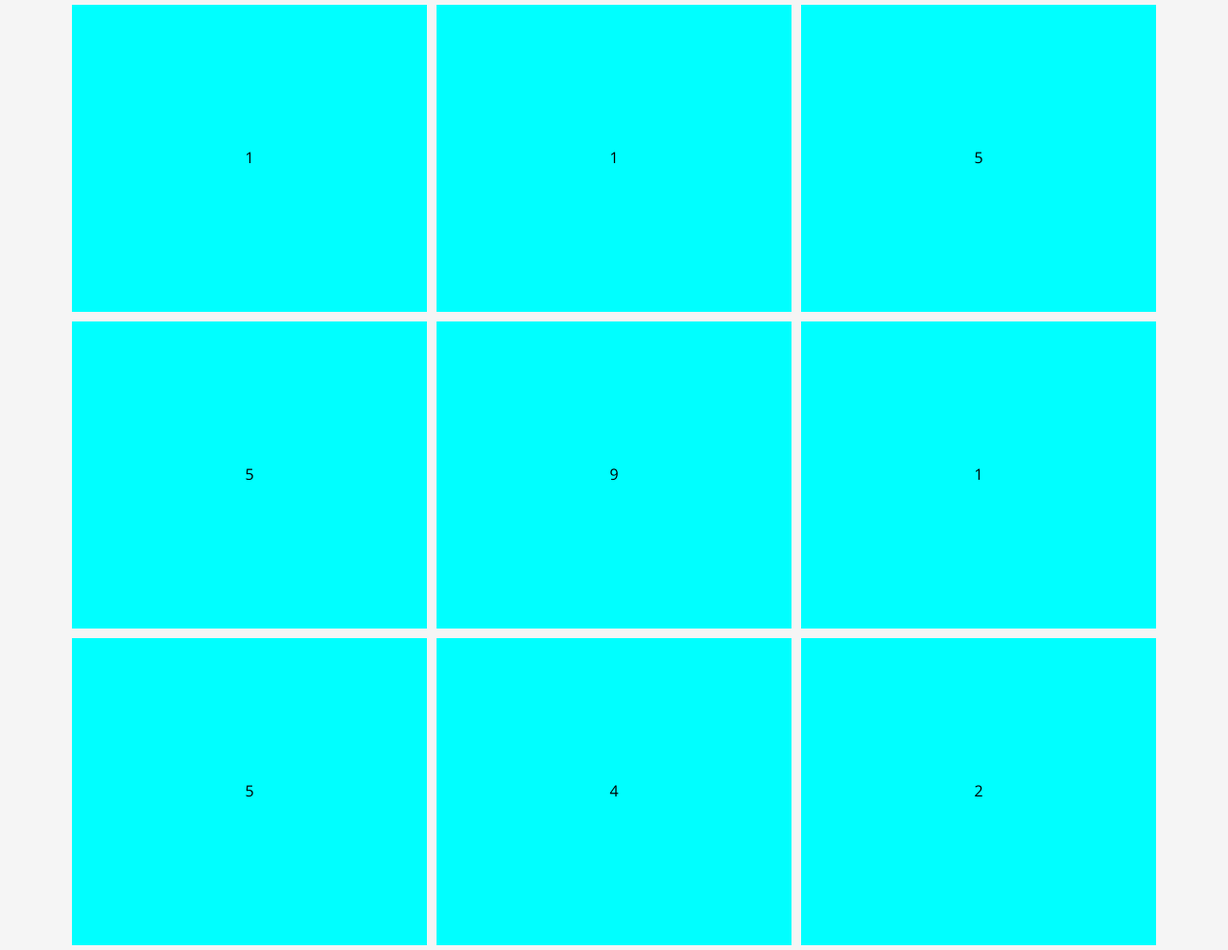
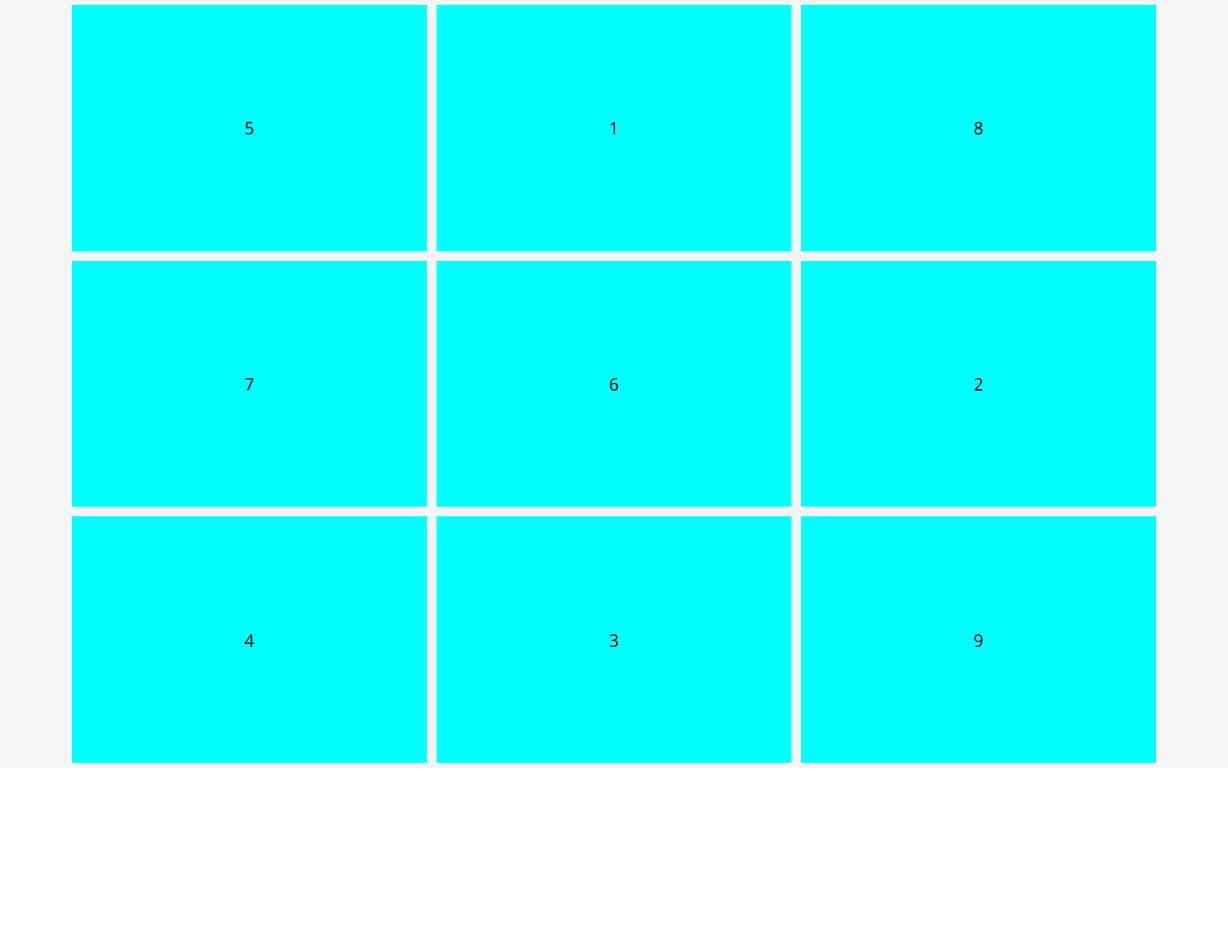
Before and after one commit to milanzivanov/m_task, a website: page index.html in a window 1280 px wide. Shown: the whole page at 96% size. After the commit the page ends 800 px from the top, so only its background shows below. Drawn offline with nearby package versions, Linux system fonts and the light colour scheme.

Commit message:
magmell task

```diff
--- a/index.html
+++ b/index.html
@@ -14,17 +14,16 @@
 
     <section class="container">
         <div class="wrapper">
-
             <main class="main">
-                    <div id="random-box" class="box"></div>
-                    <div id="random-box" class="box"></div>
-                    <div id="random-box" class="box"></div>
-                    <div id="random-box" class="box"></div>
-                    <div id="random-box" class="box"></div>
-                    <div id="random-box" class="box"></div>
-                    <div id="random-box" class="box"></div>
-                    <div id="random-box" class="box"></div>
-                    <div id="random-box" class="box"></div>
+                <div class="box"></div>
+                <div class="box"></div>
+                <div class="box"></div>
+                <div class="box"></div>
+                <div class="box"></div>
+                <div class="box"></div>
+                <div class="box"></div>
+                <div class="box"></div>
+                <div class="box"></div>
             </main>
         </div>
     </section>
--- a/main.js
+++ b/main.js
@@ -1,10 +1,20 @@
 
-// get all box rows
-var arr = document.querySelectorAll('.box');
-// loop over box array
-arr.forEach( function(el){
-  // generate random number
-  var x = Math.floor((Math.random() * 9) + 1);
-  // pass that number to element node
-  el.innerText = x;
-});
+
+$('.main').empty();
+
+for (var a = [1, 2, 3, 4, 5, 6, 7, 8, 9], i = a.length; i--; ) {
+    var random = a.splice(Math.floor(Math.random() * (i + 1)), 1)[0];
+    $('.main').append('<div class="box">' + random + '</div>');
+}
+
+// more examples
+// $('.box').each(function () {
+//   var x = Math.floor((Math.random() * 9) + 1);
+//   $(this).text(x)
+// });
+
+// setInterval(function() {
+//   var number = 1 + Math.floor(Math.random() * 9);
+//   $('.box').text(number);
+// },
+// 1000); // every 1 second
--- a/sass/_base.scss
+++ b/sass/_base.scss
@@ -1,4 +1,6 @@
-:root {
+@import "mixins";
+
+root {
     --color-primary: #fff;
 }
 
@@ -17,17 +19,22 @@
 
 html {
     box-sizing: border-box;
-    // font-size: 62.5%; // 1rem = 10px, 10px/16px = 62.5%
+    font-size: 2rem;
 }
 
 body {
     background-color: var(--color-primary);
     font-weight: 400;
     font-family: 'Open Sans', sans-serif;
-    line-height: 1.6;
 }
 
 .wrapper {
     max-width: 1200px;
     margin: auto;
+    height: 100%;
+    width: 100%;
+
+    @include  breakpoint (mobile) {
+        width: 100%;
+    }
 }
--- a/sass/main.scss
+++ b/sass/main.scss
@@ -3,15 +3,15 @@
 @import "components";
 @import "mixins";
 
+////////////////
 // main
-
 .container {
-    // overflow: hidden;
-    // width: 100%;
     background-color: #f5f5f5;
+    height: 100vh;
+    width: 100%;
+    overflow: hidden;
 
     @include  breakpoint (mobile) {
-        background-color: orange;
 
         @include flexCHV;
     }
@@ -21,24 +21,24 @@
     display: flex;
     flex-flow: row wrap;
     width: 100%;
+    height: 100%;
     @include flexCHV;
-
-    @include  breakpoint (mobile) {
-        height: 100vh;
-    }
 
     .box {
         background-color: aqua;
         flex: 0 0 calc(33.333% - 50px);
         margin: 5px;
         padding: 10px;
-        height: 300px;
-        width: 300px;
+        height: calc(33.333% - 30px);
         @include flexCHV;
+        font-size: 18px;
+
+        @include  breakpoint (tablet) {
+            background-color: indianred;
+        }
 
         @include  breakpoint (mobile) {
-            height: 185px;
-            width: 150px;
+            background-color: orange;
         }
     }
 }
```
Also changed, not shown: css/style.css. Lines whose indentation alone changed are shown as unchanged.
